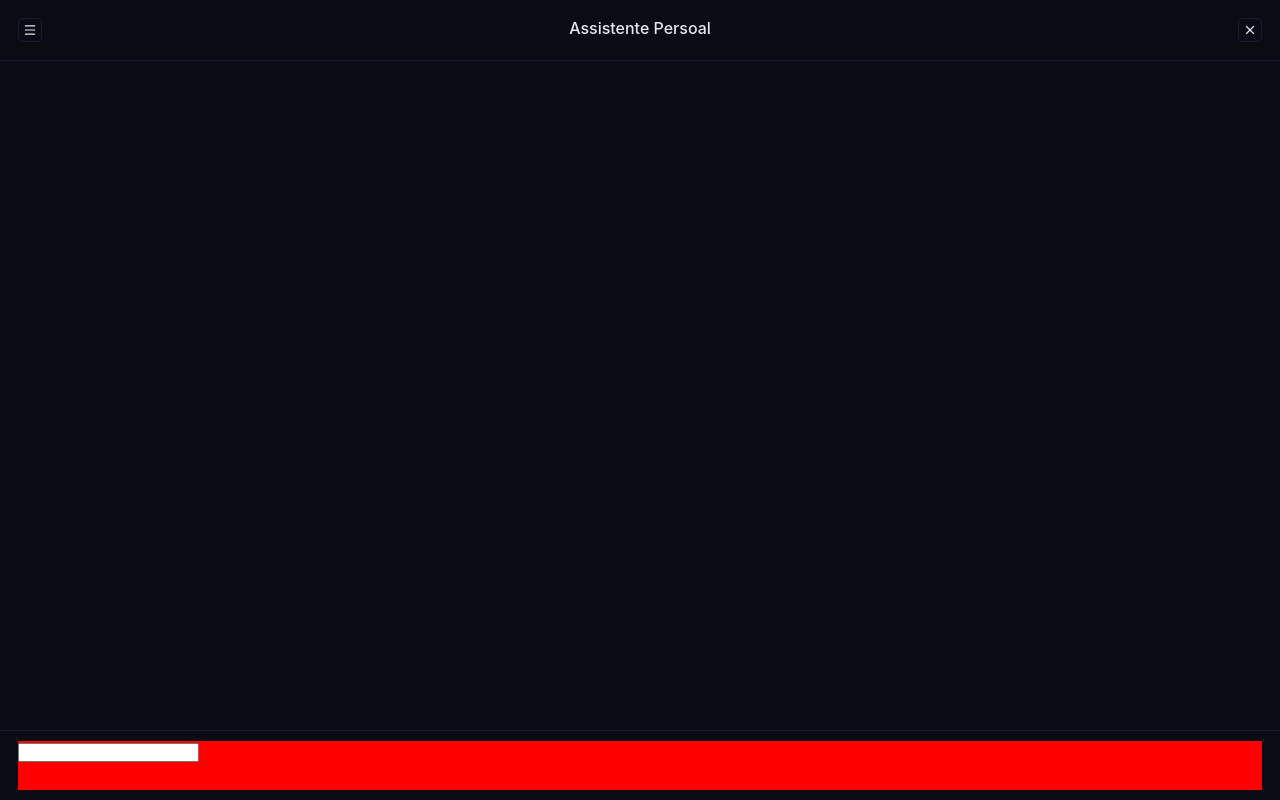
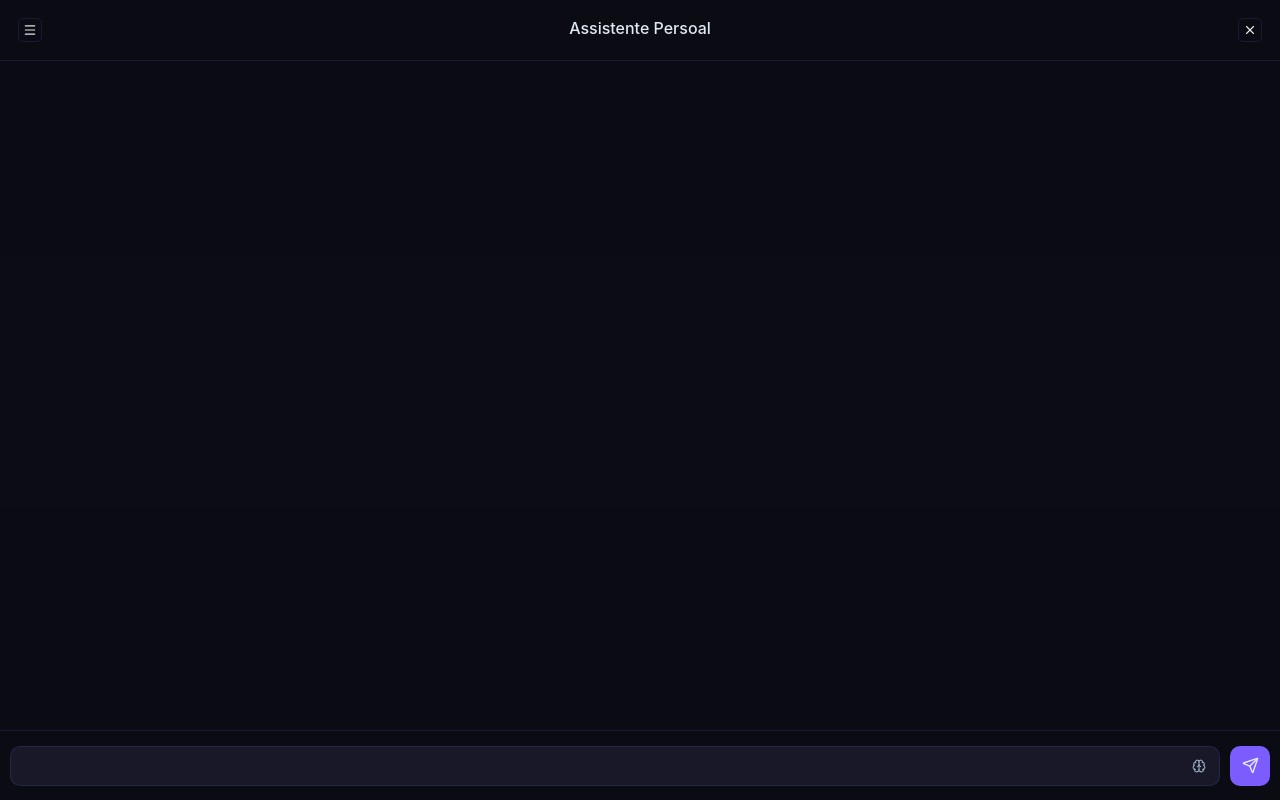
Before and after one commit to Netogt/Personal-Agent, a React (Vite) app: page / in a window 1280 px wide. Built offline with nearby package versions, Linux system fonts and the light colour scheme.

Commit message:
feat: adicionando footer

```diff
--- a/src-tauri/tauri.conf.json
+++ b/src-tauri/tauri.conf.json
@@ -16,12 +16,10 @@
         "width": 385,
         "height": 600,
         "resizable": false,
-        "maximizable": false,
         "decorations": false,
         "skipTaskbar": true,
         "visible": false,
-        "alwaysOnTop": true,
-        "focus": false
+        "alwaysOnTop": true
       }
     ],
     "security": {
--- a/src/components/Footer.tsx
+++ b/src/components/Footer.tsx
@@ -1,10 +1,14 @@
 import TextInput from "./TextInput"
 import "../css/Footer.css"
+import SendSvg from "../svg/SendSvg";
 
-export default function Footer(){
+export default function Footer() {
     return (
         <footer>
             <TextInput />
+            <button className="btn-send">
+                <SendSvg />
+            </button>
         </footer>
     );
 }
--- a/src/components/TextInput.tsx
+++ b/src/components/TextInput.tsx
@@ -1,7 +1,13 @@
+import BrainSvg from "../svg/BrainSvg";
+import SendSvg from "../svg/SendSvg";
+
 export default function TextInput() {
     return (
         <div className="text-input">
             <input type="text" name="" id="" />
+            <button className="btn-think">
+                <BrainSvg />
+            </button>
         </div>
     )
 }
--- a/src/css/Footer.css
+++ b/src/css/Footer.css
@@ -3,14 +3,77 @@ footer {
     max-height: 70px;
     border-top: 1px solid var(--border);
     display: flex;
-    flex-direction: column;
+    gap: 10px;
     align-items: center;
     justify-content: center;
-    padding: 10px 18px;
+    padding: 10px;
+
+    .text-input {
+        background-color: rgba(30, 30, 50, 0.7);
+        height: 100%;
+        width: 100%;
+        max-height: 40px;
+        border-radius: 10px;
+        border: 1px solid var(--border);
+        display: flex;
+        align-items: center;
+        gap: 5px;
+        padding: 5px;
+
+    }
+
+    input {
+        background: none;
+        border: none;
+        width: 100%;
+        height: 100%;
+        padding: 10px;
+        outline: none;
+        color: var(--text);
+    }
+
+    .btn-think {
+        min-height: 30px;
+        min-width: 30px;
+        display: flex;
+        align-items: center;
+        justify-content: center;
+        cursor: pointer;
+        border: none;
+        border-radius: 8px;
+        background: none;
+        color: var(--text-muted);
+
+        svg {
+            height: 14px;
+            width: 14px;
+            margin: 0;
+        }
+    }
+
+    .btn-think:hover {
+        background-color: rgb(34, 34, 59);
+    }
+
+
+
+    .btn-send {
+        min-height: 40px;
+        min-width: 40px;
+        display: flex;
+        align-items: center;
+        justify-content: center;
+        cursor: pointer;
+        background-color: var(--primary);
+        border: 1px solid var(--border);
+        border-radius: 10px;
+        color: var(--text);
+
+
+        svg {
+            height: 17px;
+            width: 17px;
+            margin: 0;
+        }
+    }
 }
-
-.text-input {
-    background-color: red;
-    height: 100%;
-    width: 100%;
-}
--- /dev/null
+++ b/src/svg/BrainSvg.tsx
@@ -0,0 +1,16 @@
+export default function BrainSvg() {
+    return (
+        <svg xmlns="http://www.w3.org/2000/svg" width="24" height="24" viewBox="0 0 24 24"
+            fill="none" stroke="currentColor" stroke-width="2" stroke-linecap="round"
+            stroke-linejoin="round" className="lucide lucide-brain preview-icon">
+            <path d="M12 18V5" />
+            <path d="M15 13a4.17 4.17 0 0 1-3-4 4.17 4.17 0 0 1-3 4" />
+            <path d="M17.598 6.5A3 3 0 1 0 12 5a3 3 0 1 0-5.598 1.5" />
+            <path d="M17.997 5.125a4 4 0 0 1 2.526 5.77" />
+            <path d="M18 18a4 4 0 0 0 2-7.464" />
+            <path d="M19.967 17.483A4 4 0 1 1 12 18a4 4 0 1 1-7.967-.517" />
+            <path d="M6 18a4 4 0 0 1-2-7.464" />
+            <path d="M6.003 5.125a4 4 0 0 0-2.526 5.77" />
+        </svg>
+    );
+}
--- /dev/null
+++ b/src/svg/SendSvg.tsx
@@ -0,0 +1,10 @@
+export default function SendSvg() {
+    return (
+        <svg xmlns="http://www.w3.org/2000/svg" width="24" height="24" viewBox="0 0 24 24"
+            fill="none" stroke="currentColor" stroke-width="2" stroke-linecap="round"
+            stroke-linejoin="round" className="lucide lucide-send preview-icon">
+            <path d="M14.536 21.686a.5.5 0 0 0 .937-.024l6.5-19a.496.496 0 0 0-.635-.635l-19 6.5a.5.5 0 0 0-.024.937l7.93 3.18a2 2 0 0 1 1.112 1.11z" />
+            <path d="m21.854 2.147-10.94 10.939" />
+        </svg>
+    );
+}
```
